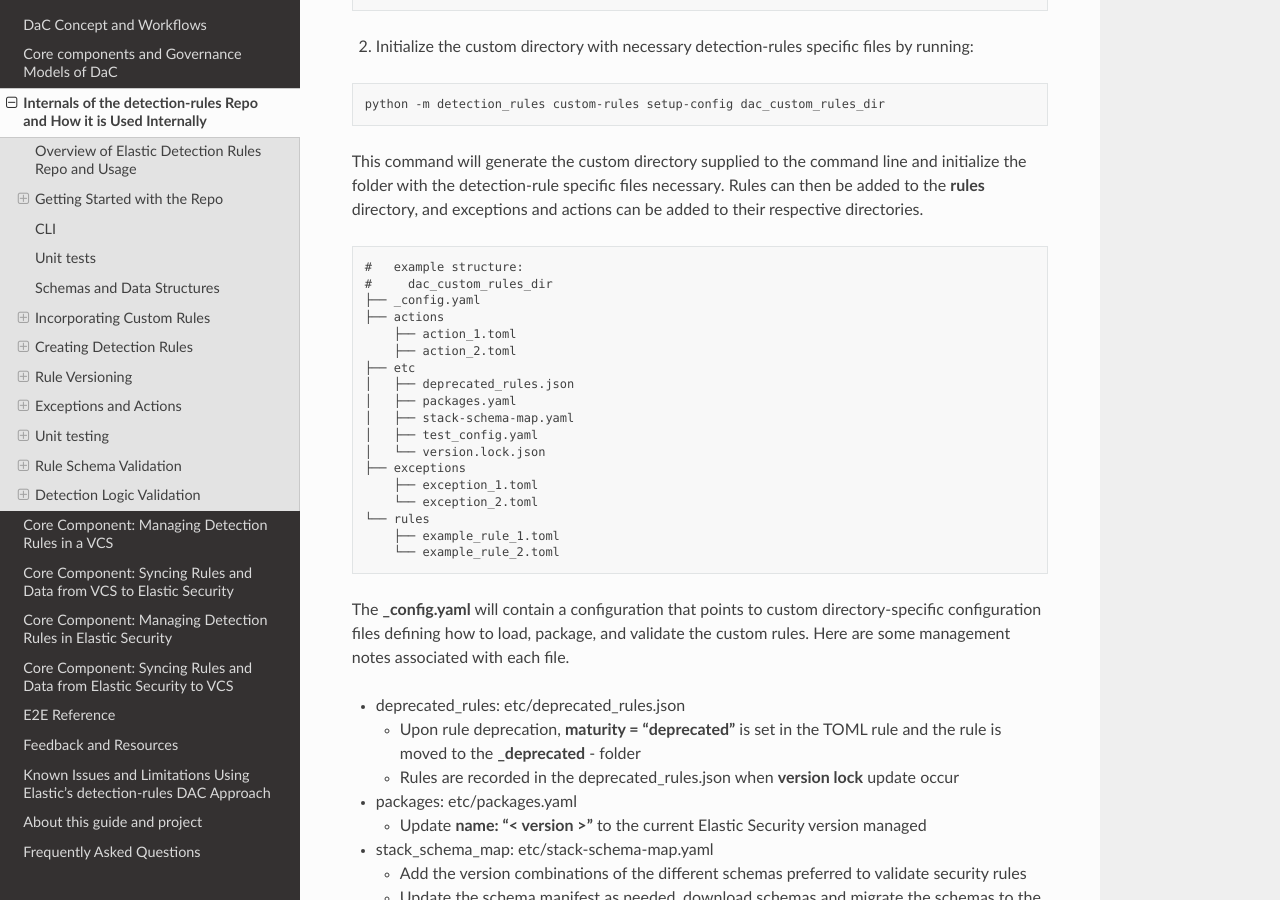
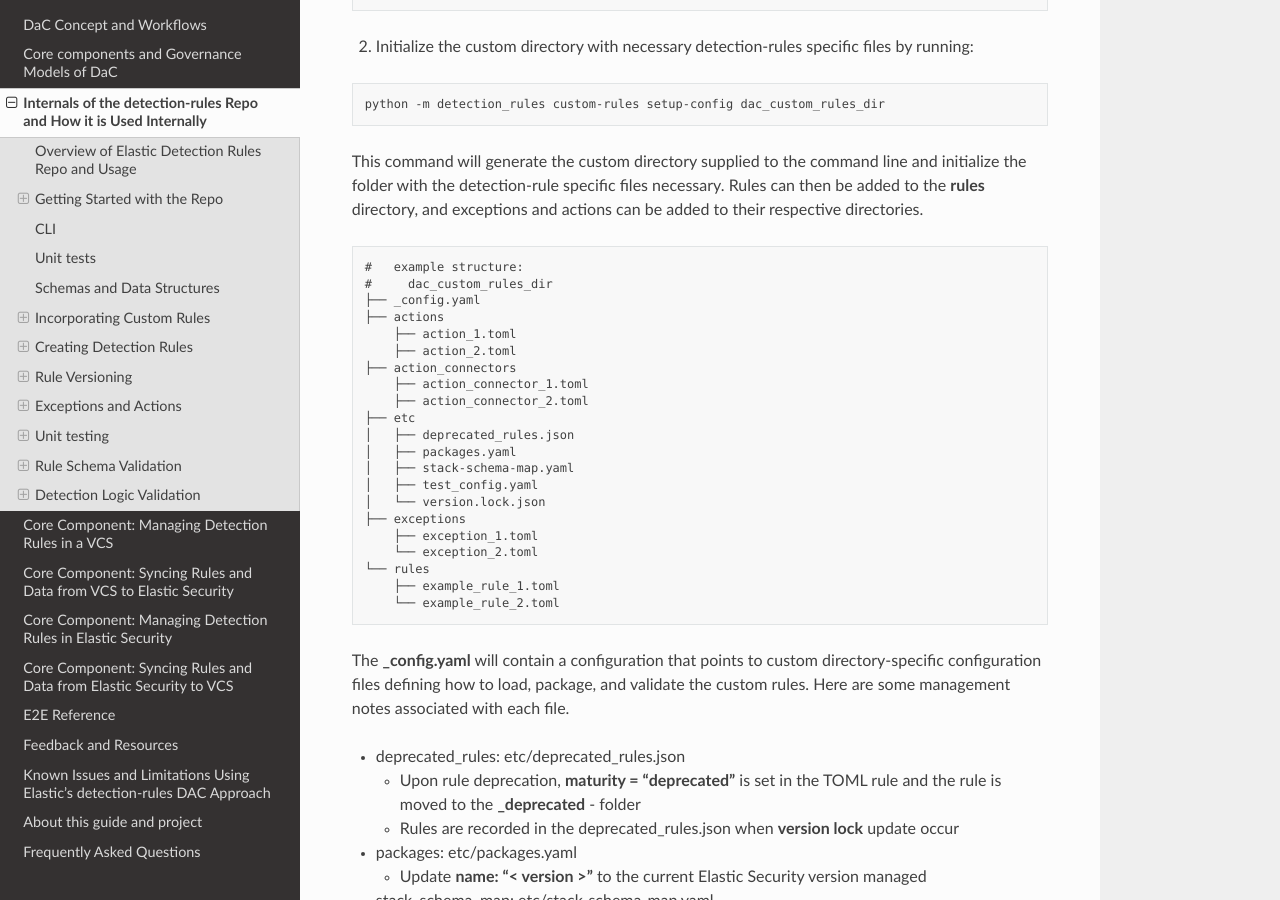
Before and after one commit to elastic/DaC-Reference, a Sphinx documentation site: the page built from docs/internals_of_the_detection_rules_repo.md, in a window 1280 px wide and 900 px high, scrolled down 7746 px. Built offline with Sphinx 7.4.7 and the Read the Docs theme 2.0.0, drawn with Linux system fonts in a browser that asks for light colours.

Commit message:
Update internals_of_the_detection_rules_repo.md

```diff
--- a/docs/internals_of_the_detection_rules_repo.md
+++ b/docs/internals_of_the_detection_rules_repo.md
@@ -250,6 +250,9 @@ This command will generate the custom directory supplied to the command line and
 ├── actions
     ├── action_1.toml
     ├── action_2.toml
+├── action_connectors
+    ├── action_connector_1.toml
+    ├── action_connector_2.toml
 ├── etc
 │   ├── deprecated_rules.json
 │   ├── packages.yaml
```
